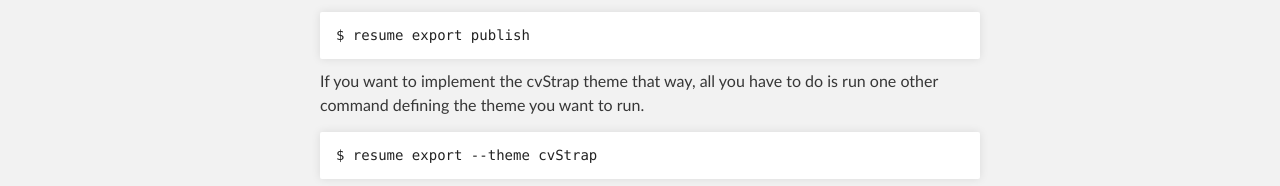
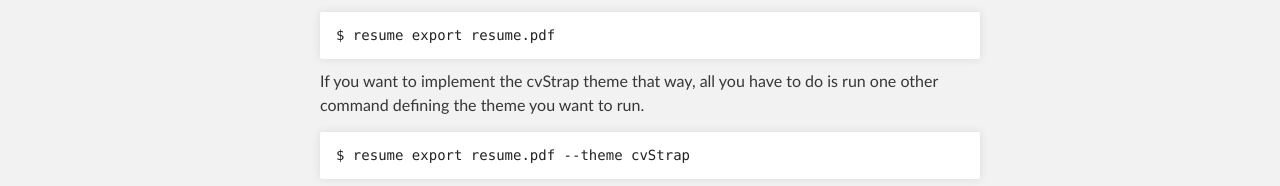
Before and after one commit to carlvlewis/cvStrap, a plain HTML site: page index.html in a window 1280 px wide. Shown: the part 573-759 px from the top of the page. Drawn offline with Linux system fonts and the light colour scheme.

Commit message:
Simplify default export commands
- Include `.pdf` in the filename to bypass interactive menus
- Specify export filename in both example commands
- Avoid using "publish" as filename since `resume publish` is a different, valid command

This is targeted at the simplest use case, hope it is helpful.

```diff
--- a/index.html
+++ b/index.html
@@ -36,12 +36,12 @@
 
 <p>Updating your CV/resume in an opinionated design environment pixel-by-pixel can get tedious. So, what better way to maintain your professional narrative than editing the simplest, most ubiquitous data format on the web, JSON? Using the <a href="http://jsonresume.org">JSONResume</a> schema, an initiative to create a JSON-based standard for resumes, and its command line interface tools, you can choose from dozens of <a href="http://registry.jsonresume.org/">gorgeous HTML themes in the registry</a> and export your resume.json file located in your home directory to PDF using one simple command (that is, as soon as you've installed the command line tool as detailed <a href="https://github.com/jsonresume/resume-cli">here</a>.) After you've installed the -cli via NPM, simply run the command:</p>
 
-<pre><code>$ resume export publish
+<pre><code>$ resume export resume.pdf
 </code></pre>
 
 <p>If you want to implement the cvStrap theme that way, all you have to do is run one other command defining the theme you want to run.</p>
 
-<pre><code>$ resume export --theme cvStrap
+<pre><code>$ resume export resume.pdf --theme cvStrap
 </code></pre>
 
 <p>And then boom, your new HTML or PDF cvStrapped resume will be available in your current working directory.</p>
```
